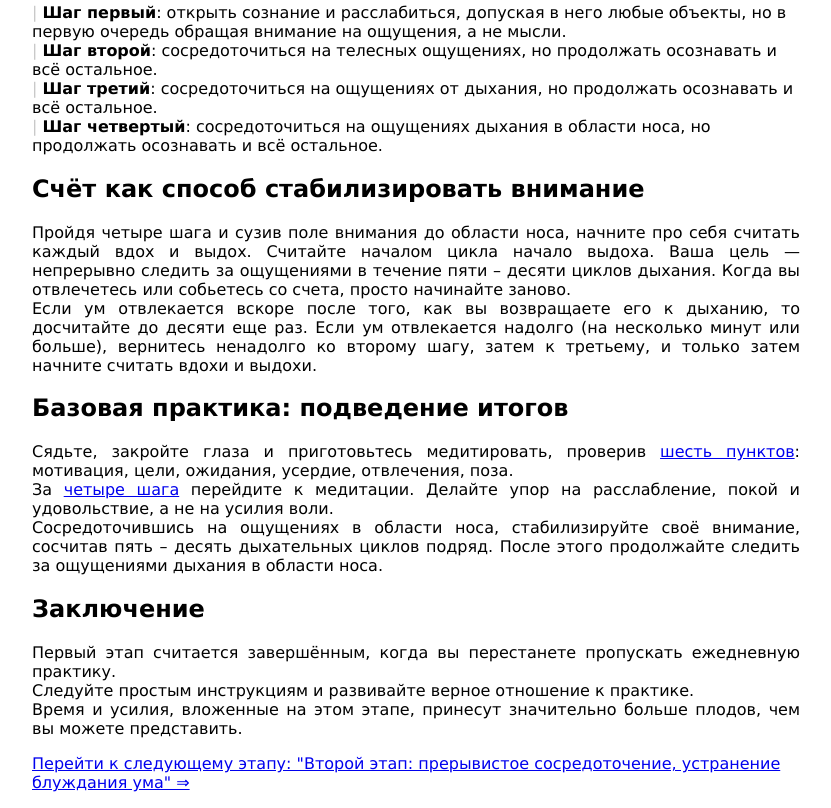
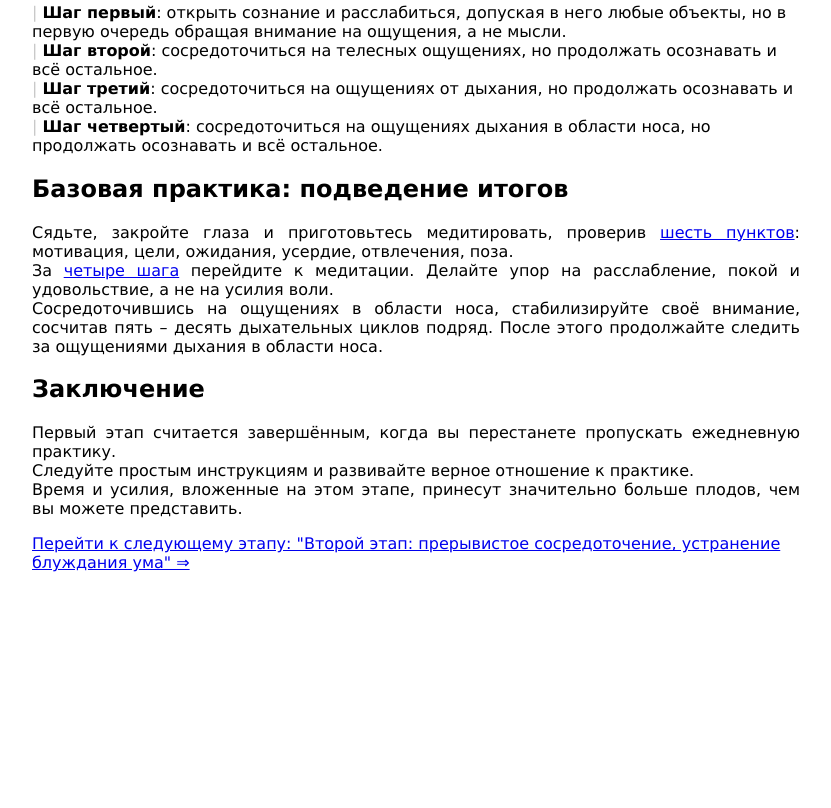
Before and after one commit to 1ff1eeff/1ff1eeff.github.io, a plain HTML site: page stage1.html in a window 1280 px wide. Shown: the part 2262-3070 px from the top of the page, without its empty margins (224-1055 px from the left). After the commit the page ends 2850 px from the top, so only its background shows below. Drawn offline with Linux system fonts and the light colour scheme.

Commit message:
Update stage1.html
Убрал раздел "Счёт как способ стабилизировать внимание"

```diff
--- a/stage1.html
+++ b/stage1.html
@@ -119,7 +119,9 @@
             <div class="thumbnail">
                 <img src="img/pos_turkish.png" alt="Поза по-турецки"><br />"По-турецки"
             </div>
-            <!-- <img src="img/pos_knee.png" alt="Поза на коленях на скамейке"> -->
+            <!--
+                <img src="img/pos_knee.png" alt="Поза на коленях на скамейке">
+            -->
             <div class="thumbnail">
                 <img src="img/pos_knee_2.png" alt="Поза на коленях на подушке"><br />На подушке
             </div>
@@ -230,11 +232,13 @@
         </details>
 
 
-        <h2>Счёт как способ стабилизировать внимание</h2>
+        <!--
+            <h2>Счёт как способ стабилизировать внимание</h2>
             <p>
                 Пройдя четыре шага и сузив поле внимания до области носа, начните про себя считать каждый вдох и выдох. Считайте началом цикла начало выдоха. Ваша цель — непрерывно следить за ощущениями в течение пяти – десяти циклов дыхания. Когда вы отвлечетесь или собьетесь со счета, просто начинайте заново.
                 <br>Если ум отвлекается вскоре после того, как вы возвращаете его к дыханию, то досчитайте до десяти еще раз. Если ум отвлекается надолго (на несколько минут или больше), вернитесь ненадолго ко второму шагу, затем к третьему, и только затем начните считать вдохи и выдохи.
             </p>
+        -->
 
         <h2>Базовая практика: подведение итогов</h2>
         <p>
```
